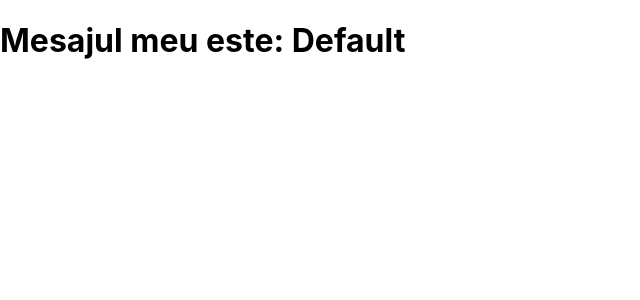
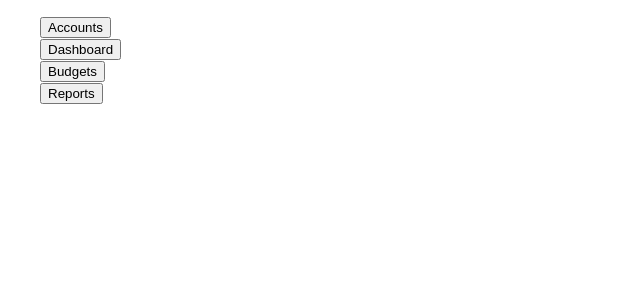
Before and after one commit to marcuandrei1/MoneyManagementApp, a React (Create React App) app in the folder MoneyManagementApp_frontend/: page / in a window 1280 px wide. Shown: the top 300 px of the page, without its empty margins (0-640 px from the left). Built offline with nearby package versions, Linux system fonts and the light colour scheme; no server answers.

Commit message:
legare cu baza de date

```diff
--- a/MoneyManagementApp_frontend/src/App.js
+++ b/MoneyManagementApp_frontend/src/App.js
@@ -1,6 +1,7 @@
-import logo from './logo.svg';
-import './App.css';
-import { useEffect, useState } from 'react';
+import logo from "./logo.svg";
+import "./App.css";
+import { useEffect, useState } from "react";
+import sidebar from "./components/sidebar";
 
 function App() {
   const [message, setMessage] = useState("Default");
@@ -11,17 +12,19 @@ function App() {
     'useState('')' - seteaza valoarea initiala a starii (in cazul meu un string gol"")
   */
 
-  useEffect(() => {
-    //trimite un request la url-ul meu ca sa ia textul de acolo sau ce e nevoie
-     fetch("http://localhost:8080/home")
-    .then(response => response.text())   // așteaptă să se convertească în text
-    .then(my_text => setMessage(my_text))  // actualizează state-ul React
-    .catch(error => console.error("Eroare la fetch:", error));
-  },[])
+  // useEffect(() => {
+  //   //trimite un request la url-ul meu ca sa ia textul de acolo sau ce e nevoie
+  //    fetch("http://localhost:8080/home")
+  //   .then(response => response.text())   // așteaptă să se convertească în text
+  //   .then(my_text => setMessage(my_text))  // actualizează state-ul React
+  //   .catch(error => console.error("Eroare la fetch:", error));
+  // },[])
 
-  return (
-    <h1>Mesajul meu este: {message}</h1>
-  );
+  // return (
+  //   <h1>Mesajul meu este: {message}</h1>
+  // );
+
+  return sidebar();
 }
 
 export default App;
--- /dev/null
+++ b/MoneyManagementApp_frontend/src/components/buttonComponent.js
@@ -0,0 +1,9 @@
+function buttonComponent(text) {
+  return (
+    <div>
+      <button>{text}</button>
+    </div>
+  );
+}
+
+export default buttonComponent;
--- a/MoneyManagementApp_frontend/src/components/sidebar.js
+++ b/MoneyManagementApp_frontend/src/components/sidebar.js
@@ -1,15 +1,20 @@
 import "../styles/sidebarStyle.css";
+import "../components/buttonComponent";
+import buttonComponent from "../components/buttonComponent";
 
 function sidebar() {
-  const items = ["Accounts", "Dashboard", "Budgets", "Reports"];
+  const items = [
+    buttonComponent("Accounts"),
+    buttonComponent("Dashboard"),
+    buttonComponent("Budgets"),
+    buttonComponent("Reports"),
+  ];
 
   return (
     <div className="sidebar">
       <ul className="list-group">
         {items.map((item) => (
-          <li className="list-group-item" key={item}>
-            {item}
-          </li>
+          <li className={`list-group-${item}`}>{item}</li>
         ))}
       </ul>
     </div>
--- /dev/null
+++ b/MoneyManagementApp_frontend/src/styles/sidebarStyle.css
@@ -0,0 +1,7 @@
+.sidebar {
+  color: red;
+}
+
+.list-group {
+  list-style: none;
+}
```
